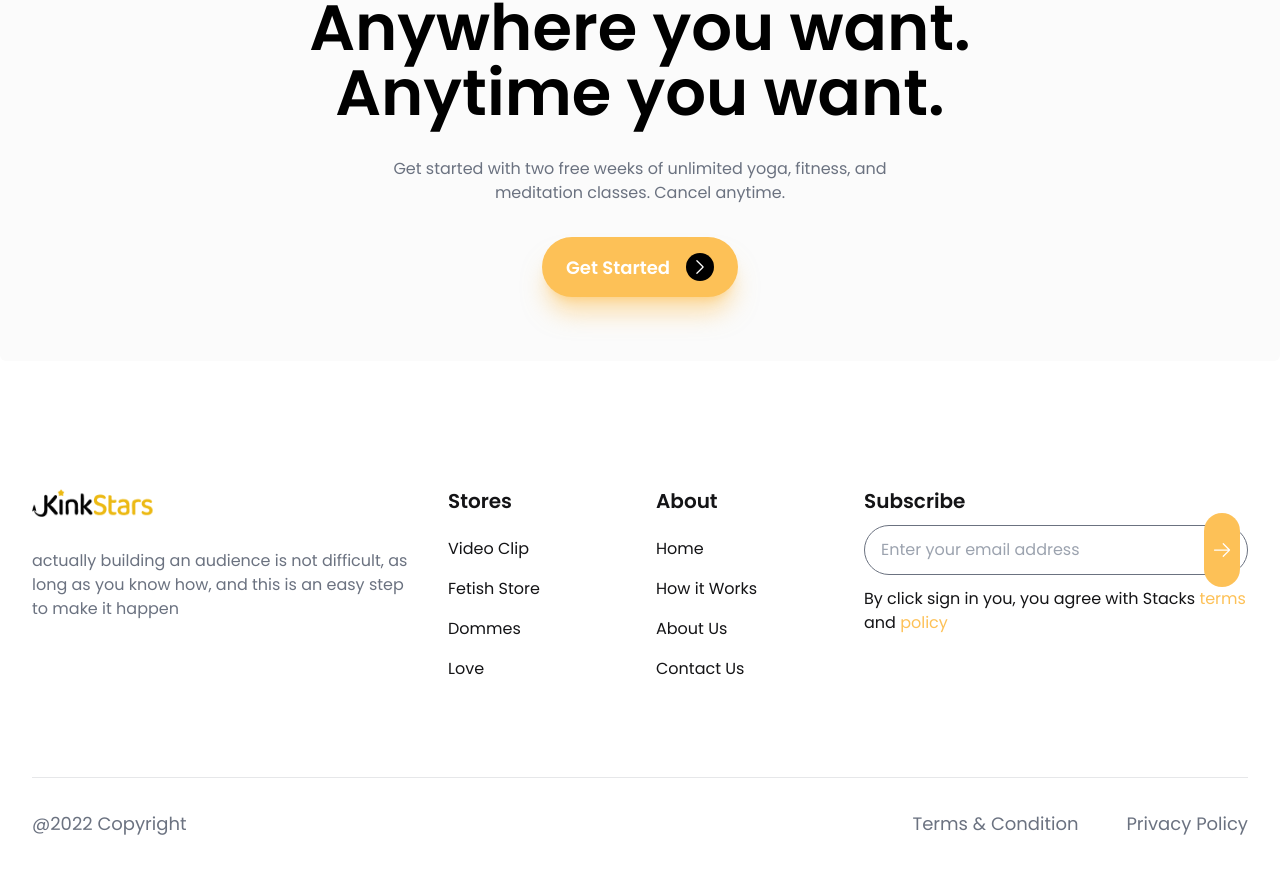
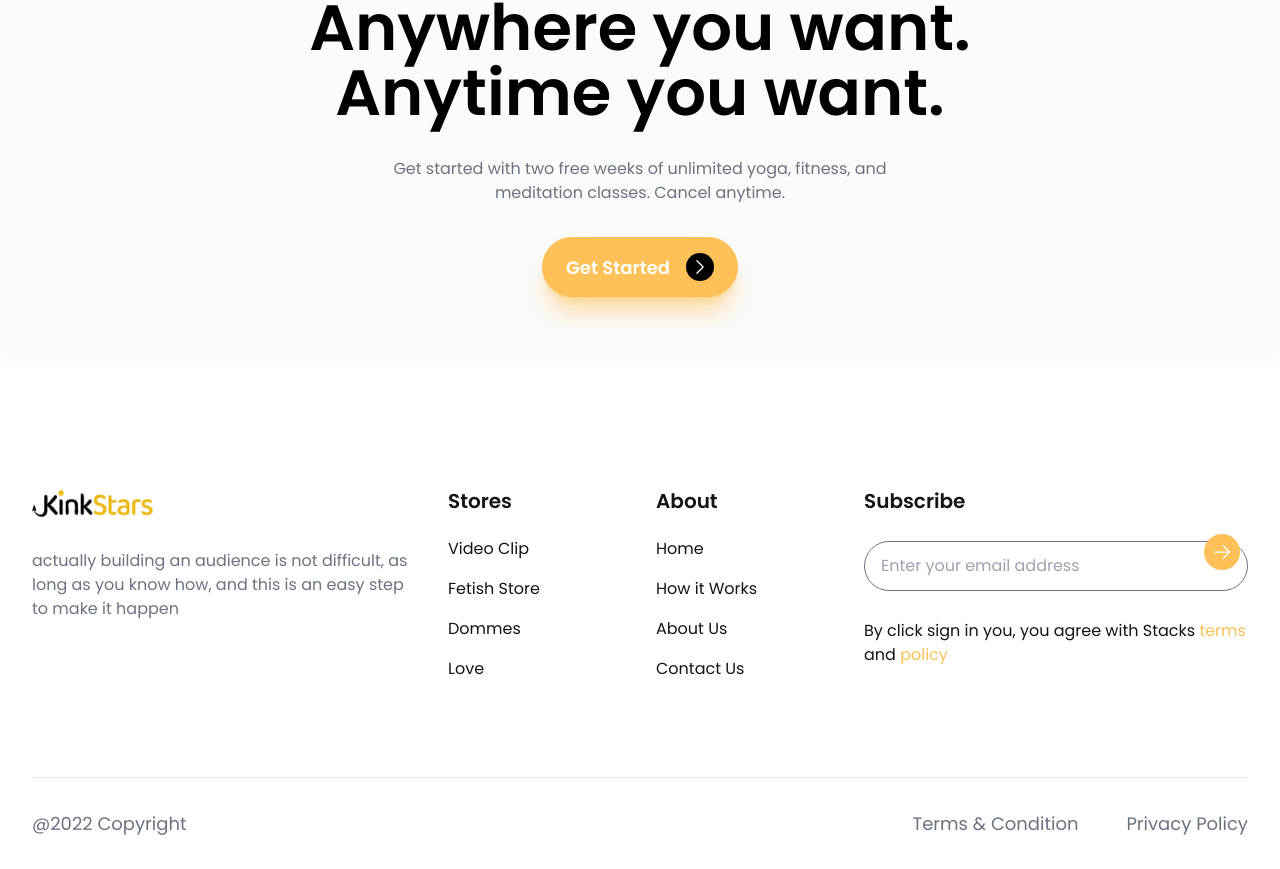
Before and after one commit to kashifal/kinkstars, a Nuxt app: page / in a window 1280 px wide. Shown: the part 9020-9889 px from the top of the page. Built offline with nearby package versions, Linux system fonts and the light colour scheme.

Commit message:
minor bug fixed

```diff
--- a/components/Footer.vue
+++ b/components/Footer.vue
@@ -47,9 +47,10 @@
                 Subscribe
               </h3>
             </div>
-            <div className="relative py-3 rounded-md">
+            <div class="relative py-4">
+              <div className=" py-3 rounded-md">
                 <button
-                class="absolute rounded-full p-2 bg-primary inset-y-0 right-2 flex items-center text-[#141416]"
+                  class="absolute rounded-full bg-primary p-2 top-[21px] right-2 flex items-center text-[#141416]"
                 >
                   <ArrowRightIcon class="w-5 h-5 text-white" />
                 </button>
@@ -60,6 +61,7 @@
                   class="block w-full px-4 py-3 text-[16px] rounded-full outline-none border border-gray-500"
                   placeholder="Enter your email address"
                 />
+              </div>
             </div>
             <div>
               <p class="text-[16px] text-[#141416]">
```
Lines whose indentation alone changed are shown as unchanged.
